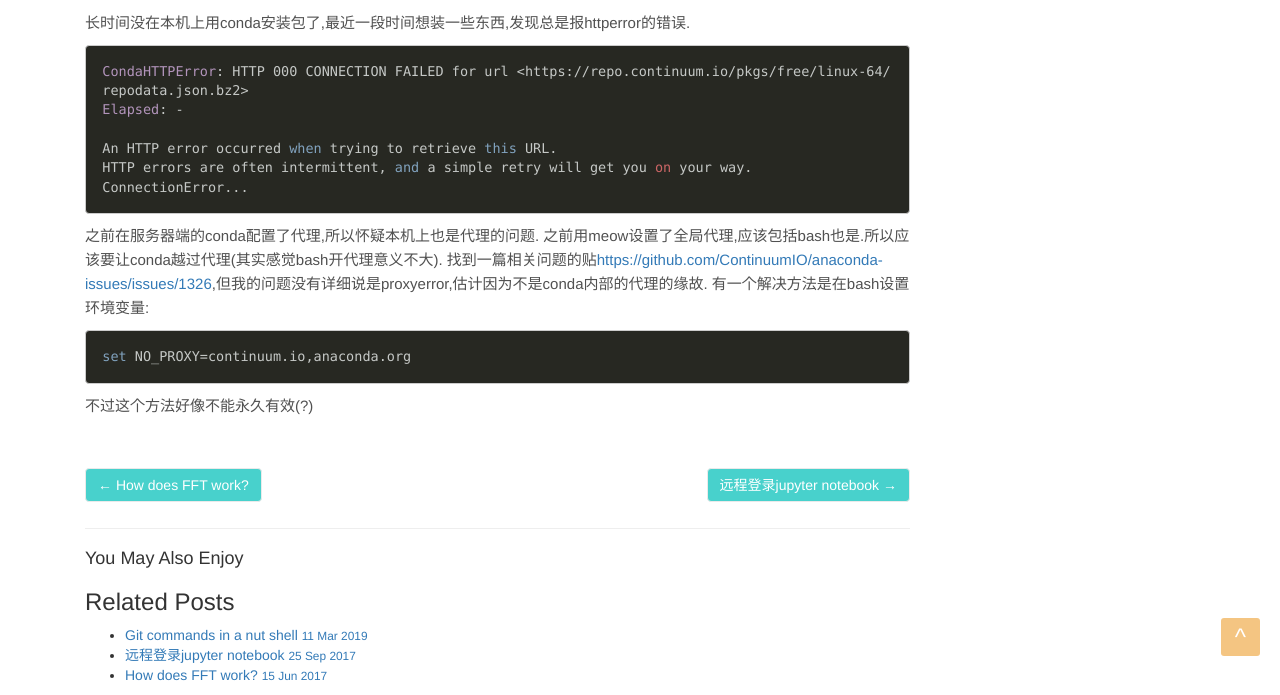
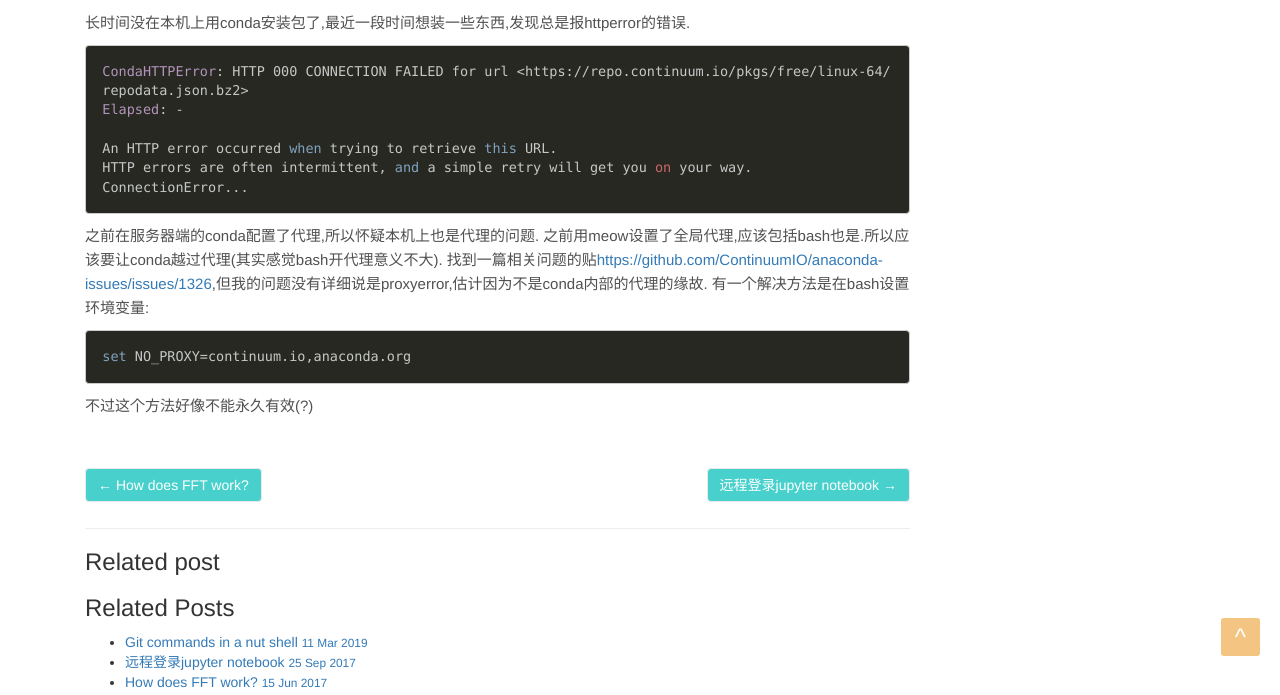
Before and after one commit to haozheji/old-webside, a Jekyll site: the page built from _posts/2017-08-17-conda-proxy.md, in a window 1280 px wide, cut to the strip 224-919 px from the top of the page. Built offline with Jekyll 4.4.1, drawn with Linux system fonts in a browser that asks for light colours.

Commit message:
improve related posts

```diff
--- a/_layouts/post.html
+++ b/_layouts/post.html
@@ -43,13 +43,21 @@
       </nav>
 
       <hr>
-    <div class="relatedPosts">
 
-<h4>You May Also Enjoy</h4>
+<div class="relatedPosts">
 
-{% assign maxRelated = 4 %}
-{% assign minCommonTags =  2 %}
-{% assign maxRelatedCounter = 0 %}
+  <h3>Related post</h3>
+
+  {% comment %}---> the maximum number of related to posts
+                    to be printed {% endcomment %}
+  {% assign maxRelated = 5 %}
+
+  {% comment %}---> the minimum number of common tags
+                    to have for a post to be considered
+                    as a related post {% endcomment %}
+  {% assign minCommonTags =  3 %}
+
+  {% assign maxRelatedCounter = 0 %}
 
   {% for post in site.posts %}
 
@@ -57,6 +65,8 @@
     {% assign commonTags = '' %}
 
     {% for tag in post.tags %}
+      {% comment %}---> Only compare if post is
+                        not same as current page {% endcomment %}
       {% if post.url != page.url %}
         {% if page.tags contains tag %}
           {% assign sameTagCount = sameTagCount | plus: 1 %}
@@ -67,13 +77,6 @@
     {% endfor %}
 
     {% if sameTagCount >= minCommonTags %}
-            <li>
-              <a href="{{ site.baseurl }}{{ post.url }}">
-                {{ post.title }}
-                <small><time datetime="{{ post.date | date_to_xmlschema }}">{{ post.date | date_to_string }}</time></small>
-              </a>
-            </li>
-
       <div>
       <h5><a href="{{ site.baseurl }}{{ post.url }}">{{ post.title }}{{ commonTags }}</a></h5>
       </div>
@@ -86,6 +89,7 @@
   {% endfor %}
 
 </div>
+
 
       {% if site.related_posts != empty %}
       <aside class="related">
```
